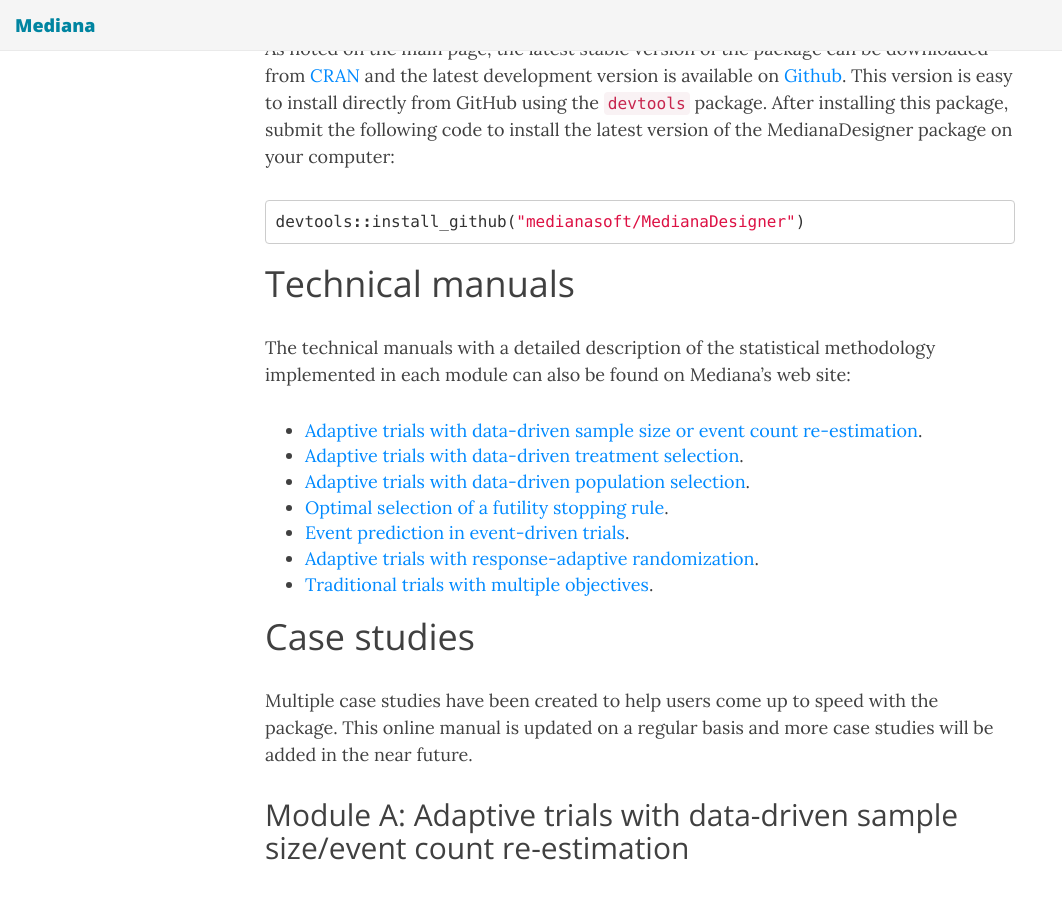
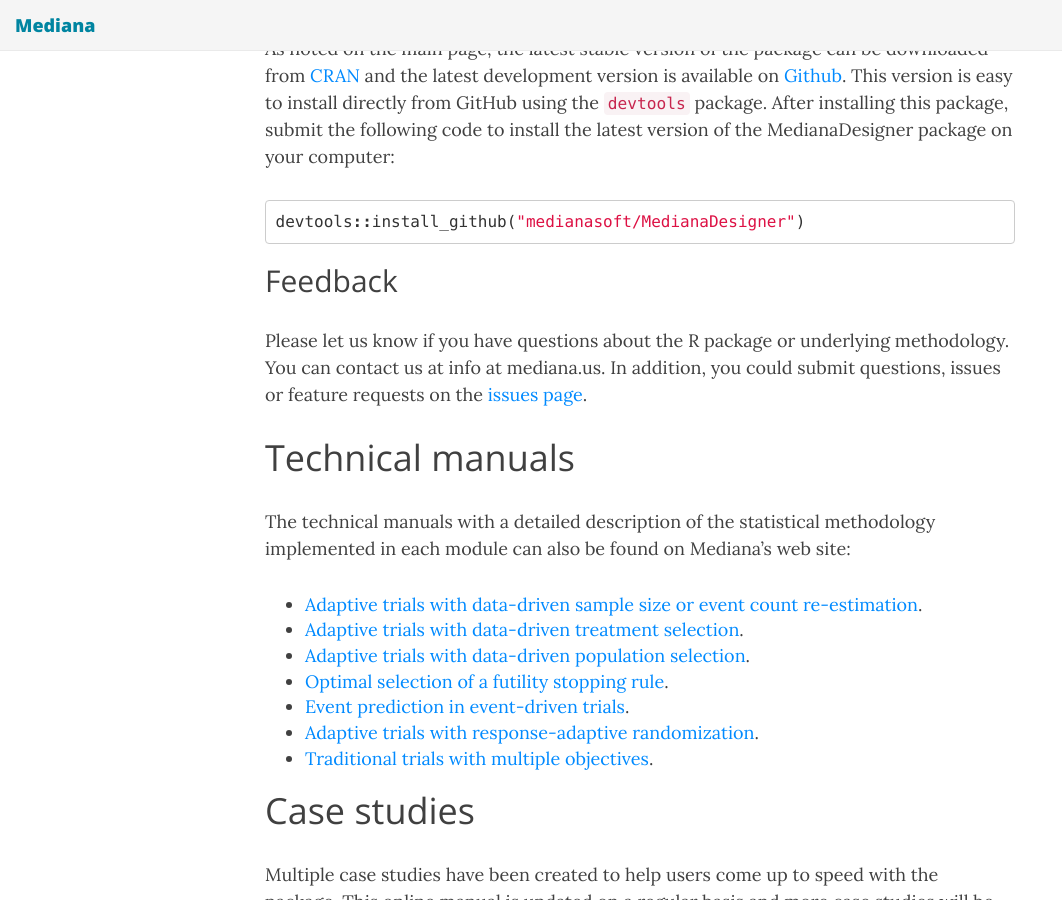
Before and after one commit to medianasoft/medianasoft.github.io, a Jekyll site: the page built from MedianaDesigner.md, in a window 1280 px wide and 900 px high, scrolled down 766 px. Shown: the whole window, without its empty margins (0-1062 px from the left). Built offline with Jekyll 4.4.1, drawn with Linux system fonts in a browser that asks for light colours; nearby versions of some CDN libraries.

Commit message:
Added the feedback section

````diff
--- a/MedianaDesigner.md
+++ b/MedianaDesigner.md
@@ -25,6 +25,10 @@ As noted on the main page, the latest stable version of the package can be downl
 ``` r
 devtools::install_github("medianasoft/MedianaDesigner")
 ```
+
+## Feedback
+
+Please let us know if you have questions about the R package or underlying methodology. You can contact us at info at mediana.us.  In addition, you could submit questions, issues or feature requests on the [issues page](https://github.com/medianasoft/MedianaDesigner/issues).
 
 # Technical manuals
 
````
